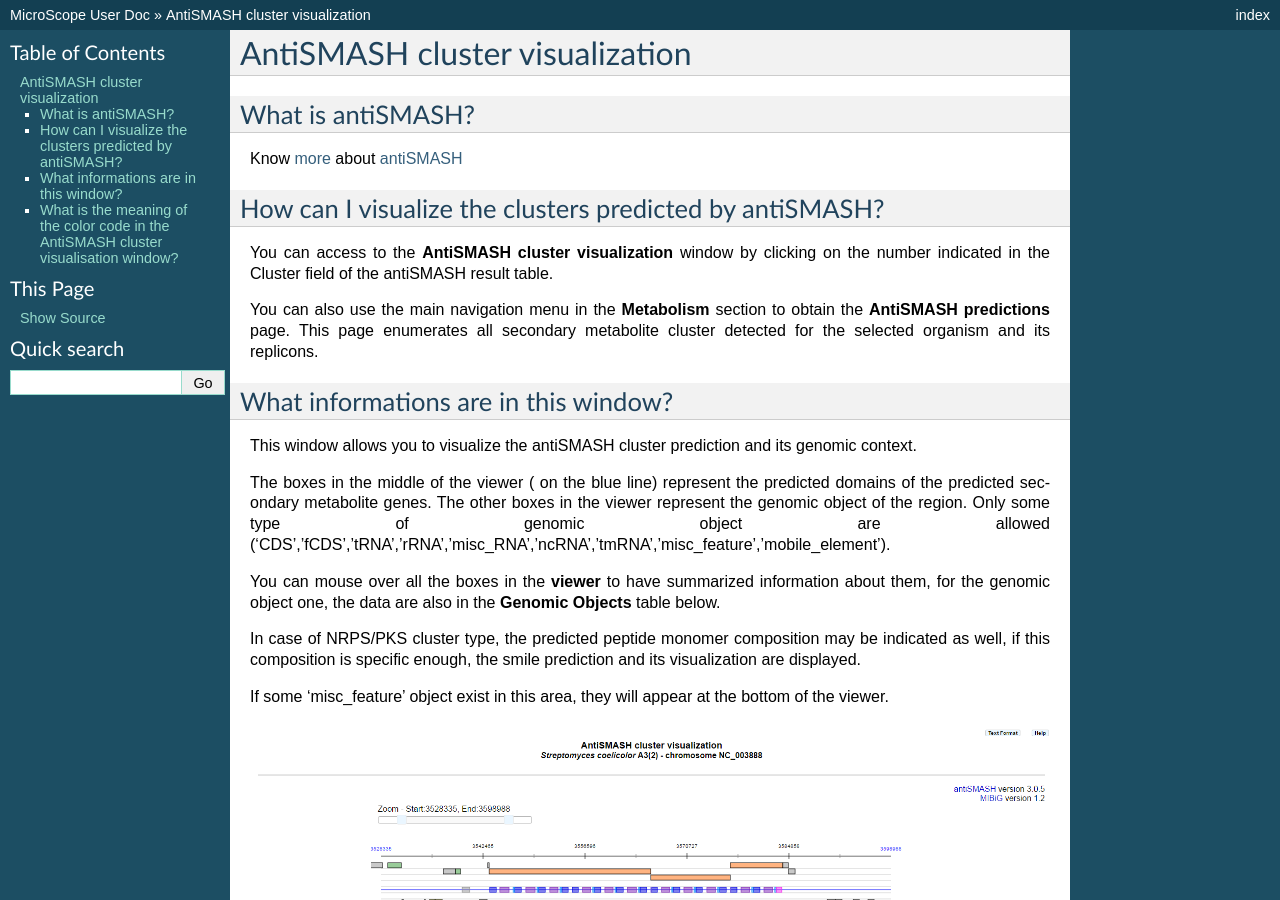
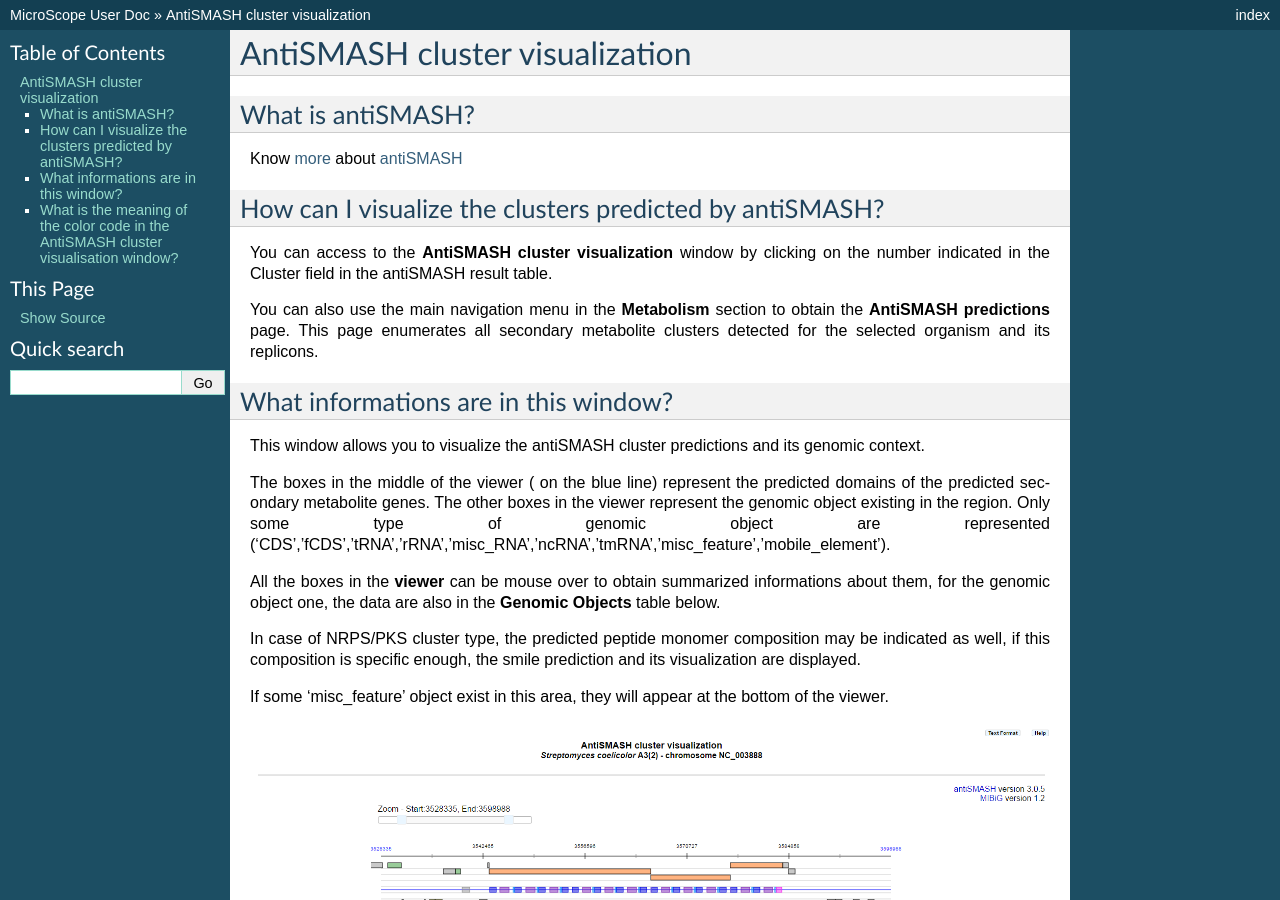
Before and after one commit to labgem/microscope-user-doc, a Sphinx documentation site: the page built from docs/content/metabolism/domainviewer.rst, in a window 1280 px wide and 900 px high. Built offline with Sphinx 7.4.7, drawn with Linux system fonts in a browser that asks for light colours; formulas are drawn with MathJax 3.

Commit message:
Update domainviewer.rst

```diff
--- a/docs/content/metabolism/domainviewer.rst
+++ b/docs/content/metabolism/domainviewer.rst
@@ -12,20 +12,20 @@ Know  `more <https://microscope.readthedocs.io/en/latest/content/mage/info.html#
 How can I visualize the clusters predicted by antiSMASH?
 --------------------------------------------------------
 
-You can access to the **AntiSMASH cluster visualization** window by clicking on the number indicated in the Cluster field of the antiSMASH result table.
+You can access to the **AntiSMASH cluster visualization** window by clicking on the number indicated in the Cluster field in the antiSMASH result table.
 
 You can also use the main navigation menu in the **Metabolism** section to obtain the **AntiSMASH predictions** page.
-This page enumerates all secondary metabolite cluster detected for the selected organism and its replicons.
+This page enumerates all secondary metabolite clusters detected for the selected organism and its replicons.
 
 
 What informations are in this window?
 --------------------------------------------------------
-This window allows you to visualize the antiSMASH cluster prediction and its genomic context.
+This window allows you to visualize the antiSMASH cluster predictions and its genomic context.
 
 The boxes in the middle of the viewer ( on the blue line) represent the predicted domains of the predicted secondary metabolite genes.
-The other boxes in the viewer represent the genomic object of the region. Only some type of genomic object are allowed ('CDS','fCDS','tRNA','rRNA','misc_RNA','ncRNA','tmRNA','misc_feature','mobile_element').
+The other boxes in the viewer represent the genomic object existing in the region. Only some type of genomic object are represented ('CDS','fCDS','tRNA','rRNA','misc_RNA','ncRNA','tmRNA','misc_feature','mobile_element').
 
-You can mouse over all the boxes in the **viewer** to have summarized information about them, for the genomic object one, the data are also in the **Genomic Objects** table below.
+All the boxes in the **viewer** can be mouse over to obtain summarized informations about them, for the genomic object one, the data are also in the **Genomic Objects** table below.
 
 In case of NRPS/PKS cluster type, the predicted peptide monomer composition may be indicated as well, if this composition is specific enough, the smile prediction and its visualization are displayed.
 
```
